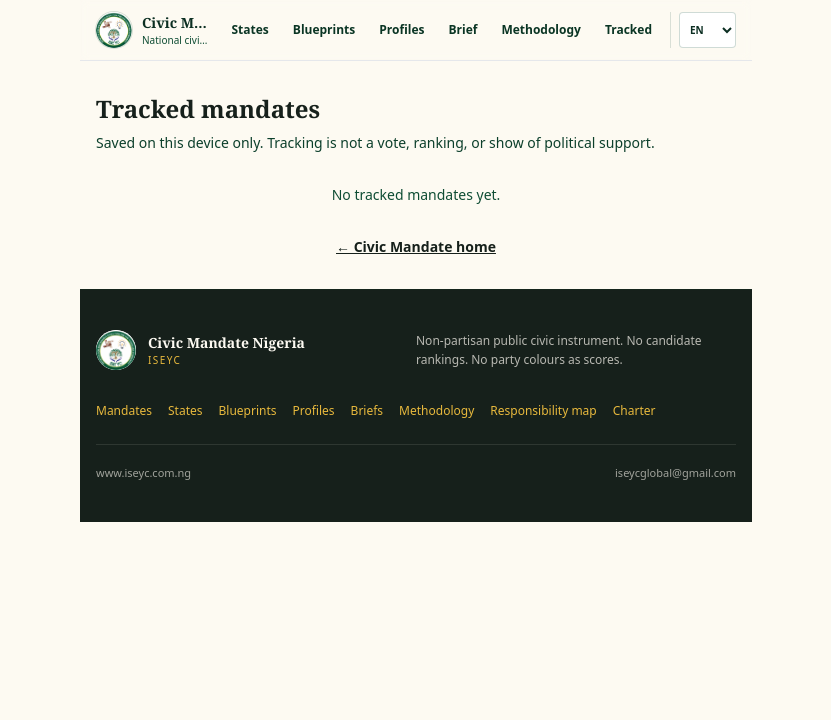
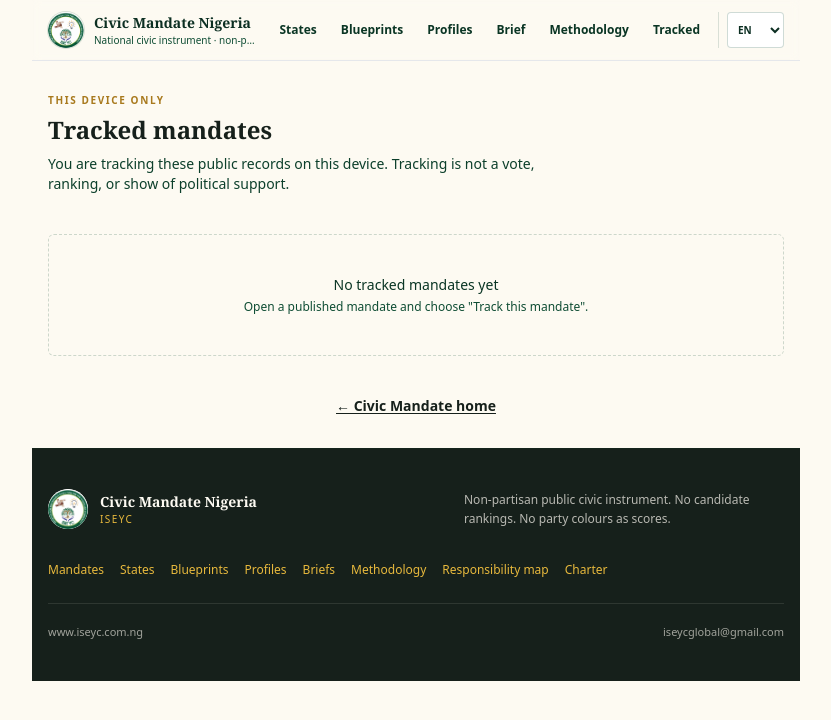
Before and after one commit to mrzulqarnainnadabo/2027-street-mandate, a Next.js app: page /tracked in a window 1280 px wide. Shown: the top 720 px of the page, without its empty margins (224-1055 px from the left). Built offline with nearby package versions, Linux system fonts and the light colour scheme.

Commit message:
ui: tracked page + mandate detail record hierarchy + LivePulse section polish
Calm tracked list. Mandate detail as civic record with Header/Footer.
Civic Pulse header tightened for institutional data product feel.

```diff
--- a/app/mandate/[id]/page.tsx
+++ b/app/mandate/[id]/page.tsx
@@ -8,6 +8,8 @@
   NOT_PUBLICLY_SPECIFIED,
 } from "@/lib/record-classes";
 import { rowsForDuty } from "@/lib/responsibility-map";
+import Header from "@/components/Header";
+import Footer from "@/components/Footer";
 import TrackMandateButton from "@/components/TrackMandateButton";
 import WhatChangedTimeline from "@/components/WhatChangedTimeline";
 import MandateStoryDraftPanel from "@/components/MandateStoryDraftPanel";
@@ -46,31 +48,37 @@
 
   if (serviceError) {
     return (
-      <div className="mx-auto min-h-screen max-w-2xl px-4 py-16 text-center">
-        <img src={ISEYC_SEAL_SRC} alt="ISEYC" width={64} height={64} className="mx-auto mb-4" />
+      <div className="mx-auto min-h-screen max-w-3xl">
+        <Header />
+        <main className="px-4 py-16 text-center">
           <h1 className="font-display text-xl font-bold text-forest-900">Temporarily unavailable</h1>
-        <p className="mt-2 text-sm text-forest-600">
+          <p className="mx-auto mt-2 max-w-md text-sm text-forest-600">
             Published civic records could not be loaded right now. This is a service problem, not proof
             that the mandate was rejected. Please try again later.
           </p>
           <Link href="/" className="mt-6 inline-block text-sm font-semibold text-forest-600 underline">
             ← Back to Civic Mandate
           </Link>
+        </main>
+        <Footer />
       </div>
     );
   }
 
   if (!m) {
     return (
-      <div className="mx-auto min-h-screen max-w-2xl px-4 py-16 text-center">
-        <img src={ISEYC_SEAL_SRC} alt="ISEYC" width={64} height={64} className="mx-auto mb-4" />
+      <div className="mx-auto min-h-screen max-w-3xl">
+        <Header />
+        <main className="px-4 py-16 text-center">
           <h1 className="font-display text-xl font-bold text-forest-900">Mandate not available</h1>
-        <p className="mt-2 text-sm text-forest-600">
+          <p className="mx-auto mt-2 max-w-md text-sm text-forest-600">
             This link may be pending review, removed, or invalid. Only published mandates are public.
           </p>
           <Link href="/" className="mt-6 inline-block text-sm font-semibold text-forest-600 underline">
             ← Back to Civic Mandate
           </Link>
+        </main>
+        <Footer />
       </div>
     );
   }
@@ -80,16 +88,15 @@
   const mapRow = m.duty ? rowsForDuty(m.duty) : undefined;
 
   return (
-    <div className="mx-auto min-h-screen max-w-2xl px-4 py-10">
-      <div className="mb-6 flex items-center justify-center gap-3">
-        <img src={ISEYC_SEAL_SRC} alt="ISEYC" width={48} height={48} />
-        <div className="text-left">
-          <p className="text-[10px] uppercase tracking-widest text-gold-600">{PRODUCT_NAME}</p>
-          <p className="text-xs font-semibold text-forest-700">{PUBLISHED_DEMAND_LABEL}</p>
-        </div>
-      </div>
+    <div className="mx-auto min-h-screen max-w-3xl">
+      <Header />
+      <main className="px-4 py-8">
+        <p className="text-[10px] font-bold uppercase tracking-[0.16em] text-gold-600">
+          Civic record
+        </p>
+        <p className="mt-1 text-xs font-semibold text-forest-600">{PUBLISHED_DEMAND_LABEL}</p>
 
-      <article className="border border-forest-500/15 bg-white px-5 py-5">
+        <article className="mt-4 border border-forest-500/12 bg-white px-5 py-5">
           <p className="text-lg leading-relaxed text-forest-900">“{m.sentence}”</p>
 
           <dl className="mt-5 grid gap-2 text-xs text-forest-600">
@@ -148,7 +155,7 @@
         />
 
         {mapRow ? (
-        <div className="mt-4 rounded-xl border border-forest-500/12 bg-cream/80 px-4 py-3">
+          <div className="mt-4 rounded-md border border-forest-500/12 bg-cream/80 px-4 py-3">
             <p className="text-[10px] font-bold uppercase tracking-wide text-forest-500">
               Related offices (pilot map)
             </p>
@@ -189,6 +196,8 @@
             Methodology
           </Link>
         </div>
+      </main>
+      <Footer />
     </div>
   );
 }
--- a/app/tracked/page.tsx
+++ b/app/tracked/page.tsx
@@ -14,30 +14,39 @@
   }, []);
 
   return (
-    <div className="mx-auto min-h-screen max-w-2xl">
+    <div className="mx-auto min-h-screen max-w-3xl">
       <Header />
       <main className="px-4 py-8">
-        <h1 className="font-display text-2xl font-bold text-forest-900">Tracked mandates</h1>
-        <p className="mt-2 text-sm text-forest-600">
-          Saved on this device only. Tracking is not a vote, ranking, or show of political support.
+        <p className="text-[10px] font-semibold uppercase tracking-[0.16em] text-gold-600">
+          This device only
+        </p>
+        <h1 className="mt-1.5 font-display text-2xl font-bold text-forest-900">Tracked mandates</h1>
+        <p className="mt-2 max-w-lg text-sm text-forest-600">
+          You are tracking these public records on this device. Tracking is not a vote, ranking, or
+          show of political support.
         </p>
         {items.length === 0 ? (
-          <p className="mt-8 text-center text-sm text-forest-500">No tracked mandates yet.</p>
+          <div className="mt-10 rounded-md border border-dashed border-forest-500/20 px-4 py-10 text-center">
+            <p className="text-sm font-medium text-forest-700">No tracked mandates yet</p>
+            <p className="mt-1 text-xs text-forest-500">
+              Open a published mandate and choose "Track this mandate".
+            </p>
+          </div>
         ) : (
           <ul className="mt-6 space-y-3">
             {items.map((t) => (
-              <li key={t.id} className="rounded-xl border border-forest-500/15 bg-white p-4">
-                <p className="text-sm text-forest-900">“{t.sentence}”</p>
-                <p className="mt-1 text-xs text-forest-500">
+              <li key={t.id} className="rounded-md border border-forest-500/12 bg-white p-4">
+                <p className="text-sm leading-snug text-forest-900">“{t.sentence}”</p>
+                <p className="mt-1.5 text-xs text-forest-500">
                   {[t.state, t.duty].filter(Boolean).join(" · ")}
                 </p>
-                <div className="mt-3 flex flex-wrap gap-3 text-xs font-semibold">
-                  <Link href={`/mandate/${t.id}`} className="text-forest-700 underline">
+                <div className="mt-3 flex flex-wrap gap-4 text-xs font-semibold">
+                  <Link href={`/mandate/${t.id}`} className="text-forest-700 underline underline-offset-2">
                     Open record
                   </Link>
                   <button
                     type="button"
-                    className="text-forest-500 underline"
+                    className="text-forest-500 underline underline-offset-2"
                     onClick={() => setItems(untrackMandate(t.id))}
                   >
                     Remove
@@ -47,8 +56,8 @@
             ))}
           </ul>
         )}
-        <p className="mt-8 text-center text-sm">
-          <Link href="/" className="font-semibold underline">
+        <p className="mt-10 text-center text-sm">
+          <Link href="/" className="font-semibold underline underline-offset-2">
             ← Civic Mandate home
           </Link>
         </p>
```
Lines whose indentation alone changed are shown as unchanged.
